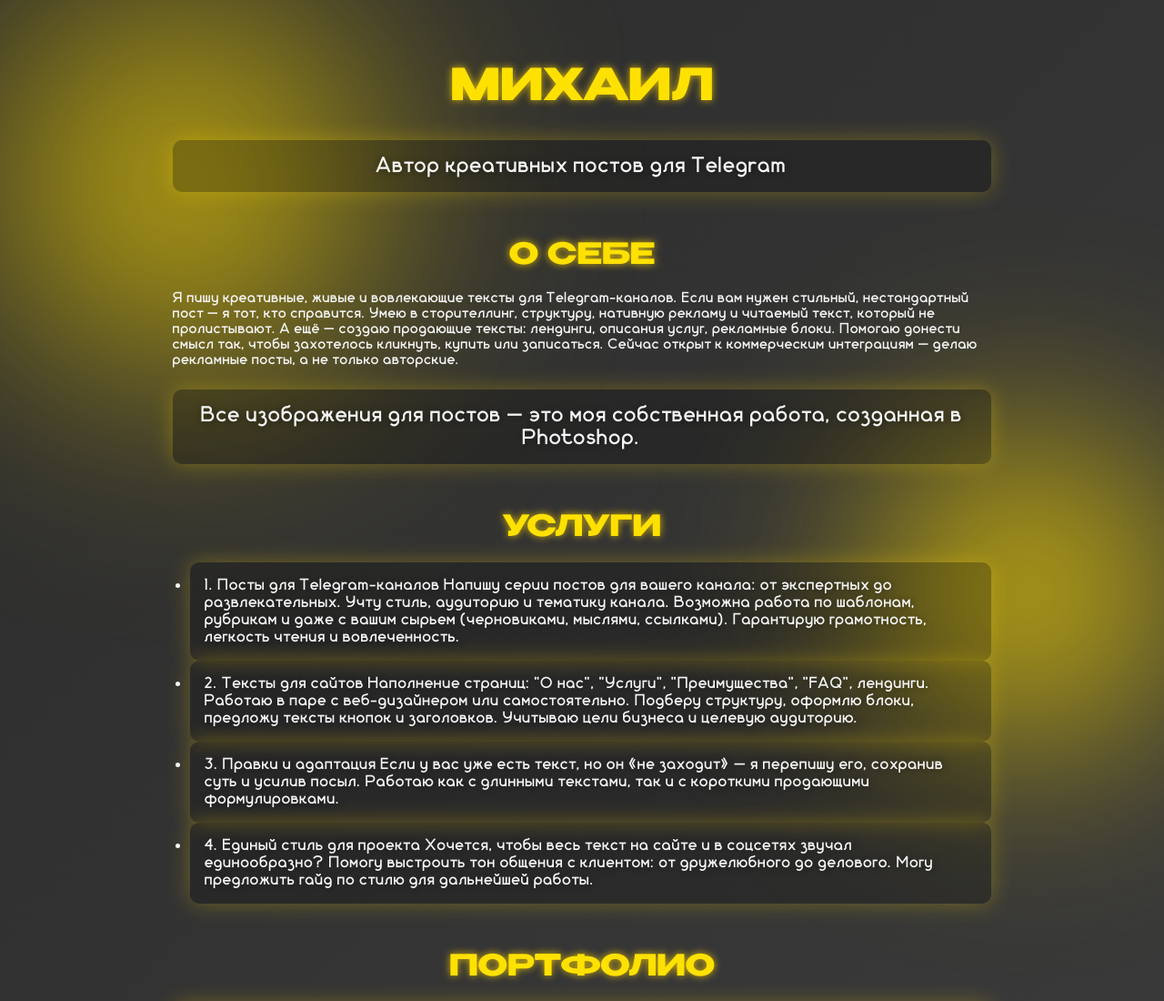
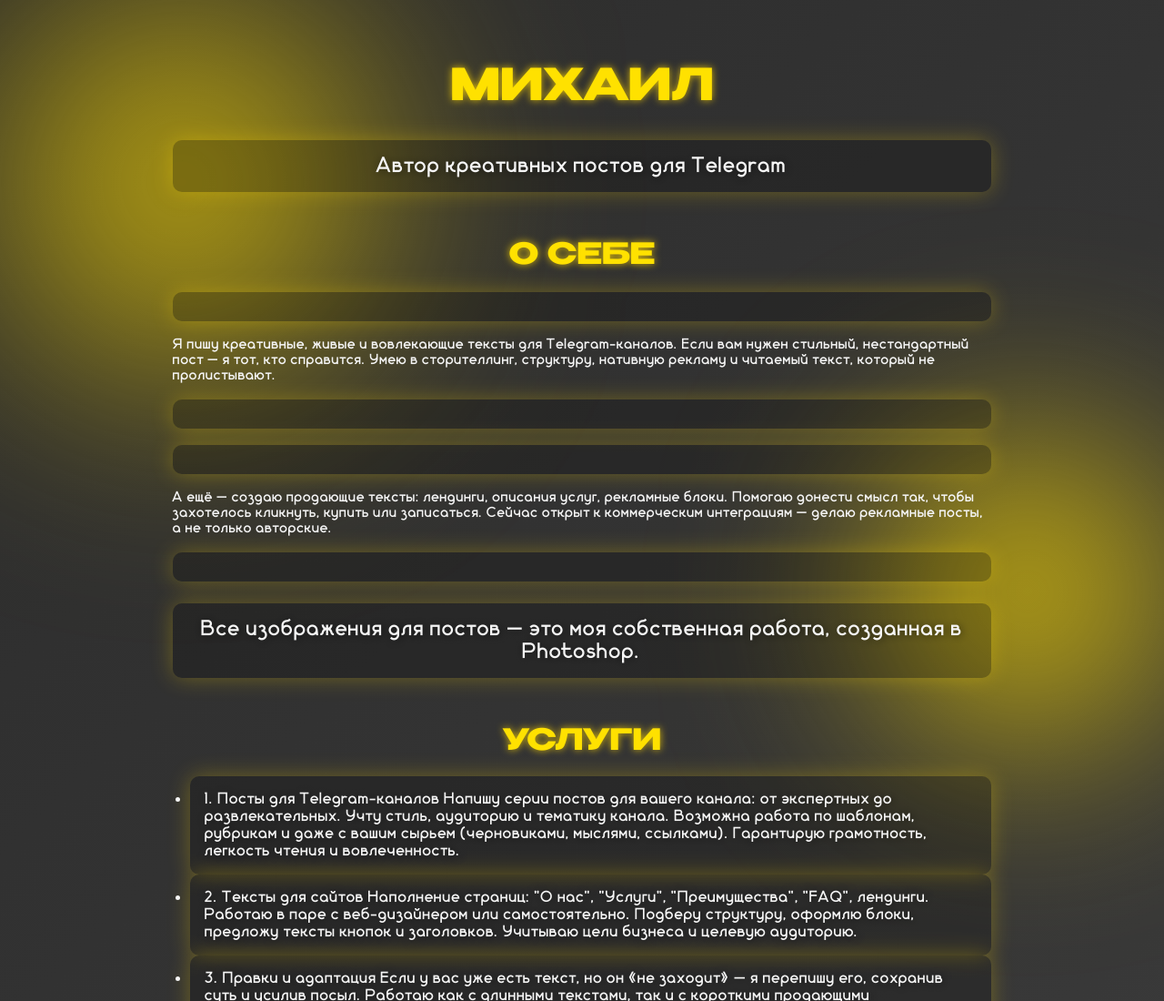
Before and after one commit to lnxtc/lnxtc, a plain HTML site: page index.html in a window 1280 px wide. Shown: the top 1100 px of the page at 91% size. Drawn offline with Linux system fonts and the light colour scheme.

Commit message:
Update index.html

```diff
--- a/index.html
+++ b/index.html
@@ -382,9 +382,9 @@
 
     <div class="section">
       <h2 class="text-svet">О СЕБЕ</h2>
-      <span>Я пишу креативные, живые и вовлекающие тексты для Telegram-каналов. Если вам нужен стильный, нестандартный пост — я тот, кто справится. Умею в сторителлинг, структуру, нативную рекламу и читаемый текст, который не пролистывают.</span>
+      <p></p>Я пишу креативные, живые и вовлекающие тексты для Telegram-каналов. Если вам нужен стильный, нестандартный пост — я тот, кто справится. Умею в сторителлинг, структуру, нативную рекламу и читаемый текст, который не пролистывают.</p>
 
-<span>А ещё — создаю продающие тексты: лендинги, описания услуг, рекламные блоки. Помогаю донести смысл так, чтобы захотелось кликнуть, купить или записаться. Сейчас открыт к коммерческим интеграциям — делаю рекламные посты, а не только авторские.</span>
+<p></p>А ещё — создаю продающие тексты: лендинги, описания услуг, рекламные блоки. Помогаю донести смысл так, чтобы захотелось кликнуть, купить или записаться. Сейчас открыт к коммерческим интеграциям — делаю рекламные посты, а не только авторские.</p>
       <p class = "center-text2" >Все изображения для постов — это моя собственная работа, созданная в Photoshop.</p>
     </div>
 
```
